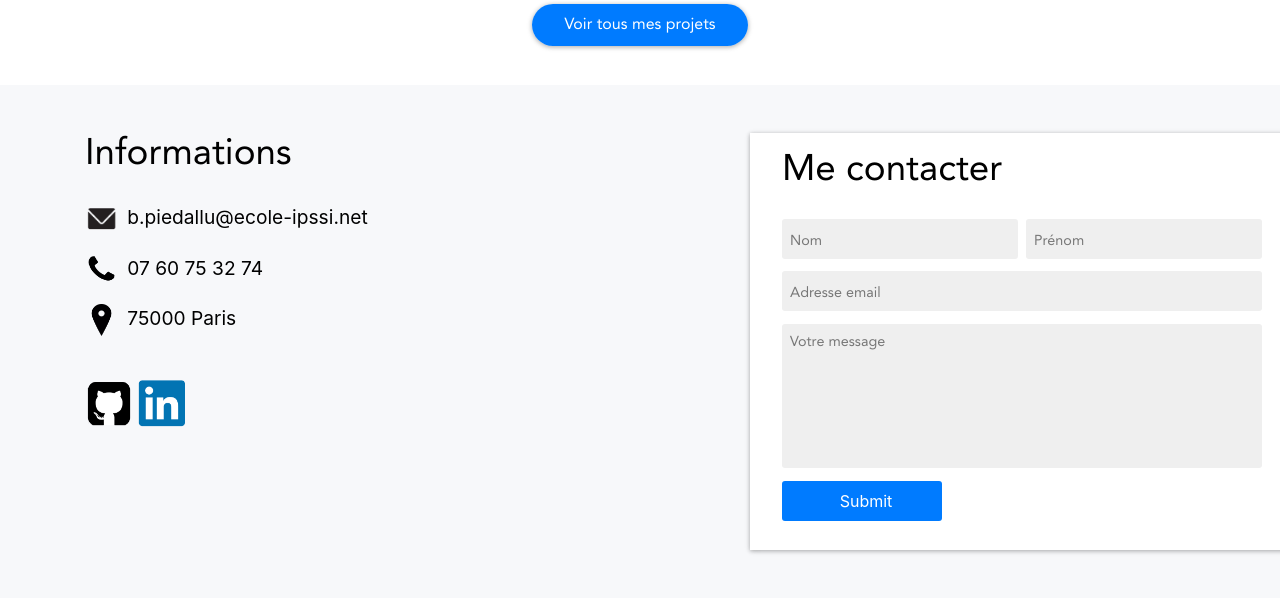
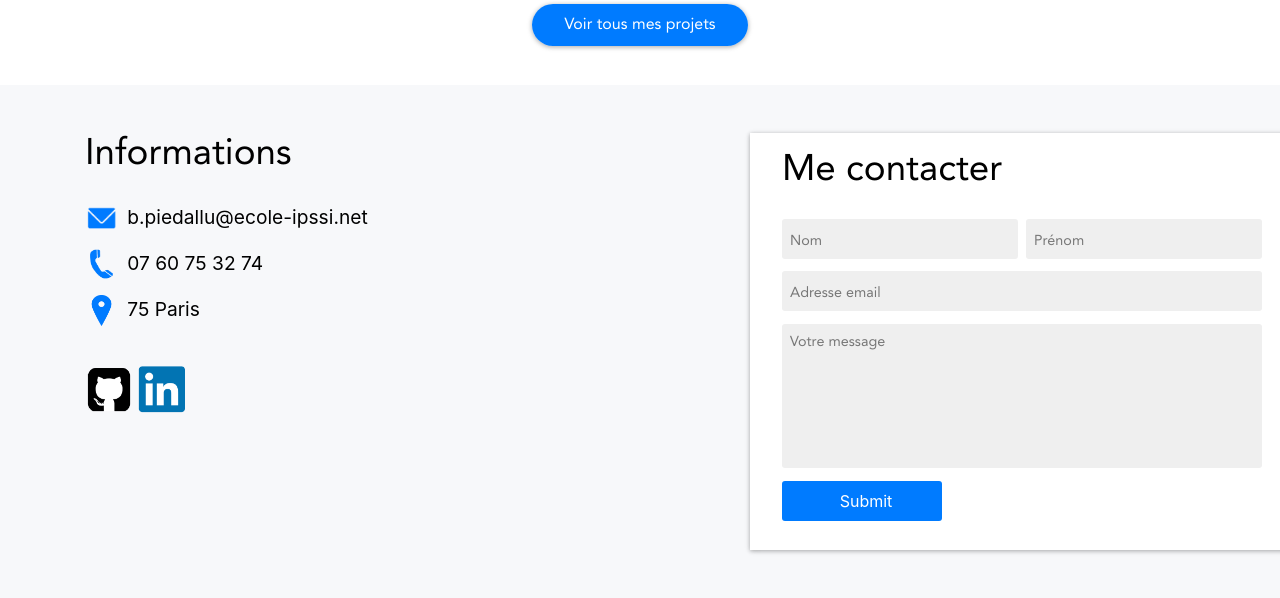
Before and after one commit to Stabien/Site_Perso, a PHP site: page / in a window 1280 px wide. Shown: the part 3641-4239 px from the top of the page. Run offline with PHP 8.4, Linux system fonts and the light colour scheme.

Commit message:
update icon contact infos

```diff
--- a/css/style.css
+++ b/css/style.css
@@ -511,7 +511,7 @@ main {
     padding: 0;
     display: flex;
     flex-direction: row;
-    margin-bottom: 0.75em;
+    margin-bottom: 0.5em;
     font-size: 1.2em;
 }
 
@@ -521,7 +521,7 @@ main {
     margin: 0;
     padding: 0;
     margin-right: 0.5em;
-    padding-bottom: 0.25em;
+    padding-bottom: 0.3em;
 }
 
 #liens img {
--- a/index.php
+++ b/index.php
@@ -260,9 +260,9 @@
                         <h3>Informations</h3>
                         <div id="container-infos-contact">
                             <ul id="keywords-infos">
-                                <li><img src="images/mail_icone.png">b.piedallu@ecole-ipssi.net</li>
-                                <li><img src="images/telephone_icone.png">07 60 75 32 74</li>
-                                <li><img src="images/ville_icone.png">75000 Paris</li>
+                                <li><img src="images/mail_icone_blue.png">b.piedallu@ecole-ipssi.net</li>
+                                <li><img src="images/telephone_icone_blue.png">07 60 75 32 74</li>
+                                <li><img src="images/ville_icone_blue.png">75 Paris</li>
                             </ul>
                         </div>
                         <div id="liens">
```
Also changed, not shown: images/mail_icone_blue.png (added), images/telephone_icone.png, images/telephone_icone_blue.png (added), images/ville_icone_blue.png (added).
